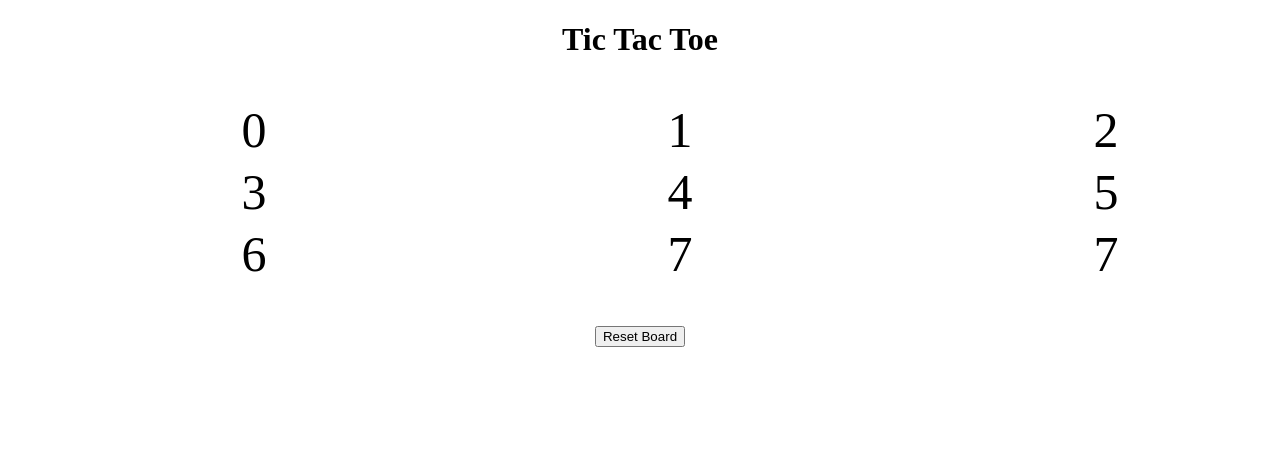
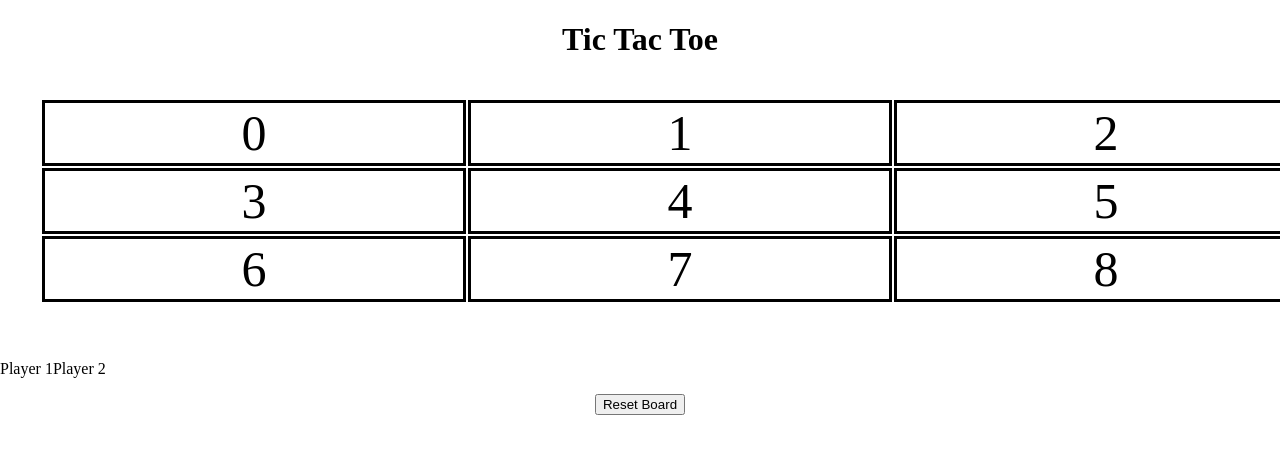
Before and after one commit to bmzwayer/tic-tac-toe-game, a plain HTML site: page index.html in a window 1280 px wide. Shown: the top 454 px of the page. Drawn offline with Linux system fonts and the light colour scheme.

Commit message:
got elements from html to js

```diff
--- a/css/main.css
+++ b/css/main.css
@@ -11,3 +11,11 @@ table {
     width: 100%;
     margin: 40px;
 }
+
+TD {
+    border: solid;
+    margin: 0;
+}
+nav {
+    display: flex;
+}
--- a/index.html
+++ b/index.html
@@ -12,21 +12,25 @@
     <script src="js/main.js"></script>
     <table>
             <TR>
-               <TD>0</TD>
-               <TD>1</TD>
-               <TD>2</TD>
+               <TD id="idx0">0</TD>
+               <TD id="idx1">1</TD>
+               <TD id="idx2">2</TD>
             </TR>
             <TR>
-               <TD>3</TD>
-               <TD>4</TD>
-               <TD>5</TD>
+               <TD id="idx3">3</TD>
+               <TD id="idx4">4</TD>
+               <TD id="idx5">5</TD>
             </TR>
             <TR>
-               <TD>6</TD>
-               <TD>7</TD>
-               <TD>7</TD>
+               <TD id="idx6">6</TD>
+               <TD id="idx7">7</TD>
+               <TD id="idx8">8</TD>
             </TR>
         </table>
+        <nav>
+            <p id="player1">Player 1</p>
+            <p id="player2">Player 2</p>
+        </nav>
         <button>Reset Board</button>
 </body>
 </html>
--- a/js/main.js
+++ b/js/main.js
@@ -1 +1,52 @@
-console.log('hello, check')
+// 1) Define required constants
+
+
+
+// 2) Define required variables used to track the state of the game
+
+// 3) Store elements on the page that will be accessed in code more than once in variables to make code more concise, readable and performant.
+
+// 4) Upon loading the app should:
+// 	4.1) Initialize the state variables
+// 	4.2) Render those values to the page
+// 	4.3) Wait for the user to click a square
+
+// 5) Handle a player clicking a square
+
+// 6) Handle a player clicking the replay button
+
+
+let player1= 0;
+let player2= X;
+
+document.querySelectorAll("TD").addEventListener("click");
+
+let index0 = document.getElementById(idx0)
+let index1 = document.getElementById(idx1)
+let index2 = document.getElementById(idx2)
+let index3 = document.getElementById(idx3)
+let index4 = document.getElementById(idx4)
+let index5 = document.getElementById(idx5)
+let index6 = document.getElementById(idx6)
+let index7 = document.getElementById(idx7)
+let index8 = document.getElementById(idx8)
+
+var array= [0,1,2,3,4,5,6,7,8];
+
+// if ((array[0] === array[1] === array[2]) || (array[3] === array[4] === array[5]) || (array[6] === array[7] === array[8])) {
+//   console.log('Horizontal Win!');
+// } if else ((array[0] === array[3] === array[6]) || (array[1] === array[4] === array[7]) || (array[2] === array[5] === array[8])) {
+//   console.log('Vertical Win!');
+// } if else ((array[0] === array[4] === array[8]) || (array[6] === array[4] === array[2])) {
+//   console.log('Diagonal Win!');
+// };
+
+if ((index0 === index1 === index2) || (index3 === index4 === index5) || (index6 === index7 ===index8)){
+    console.log('Horizontal Win!');
+}
+if ((index0 === index3 === index6) || (index1 === index4 === index7) || (index2 === index5 ===index8)){
+    console.log('Vertical Win!');
+}
+if ((index0 === index4 === index8) || (index6 === index4 ===index2)){
+    console.log('Diagonal Win!');
+}
```
